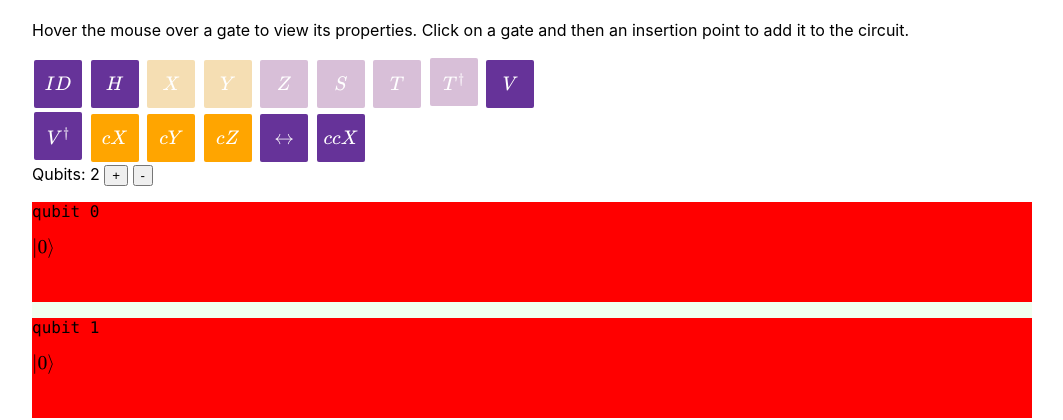
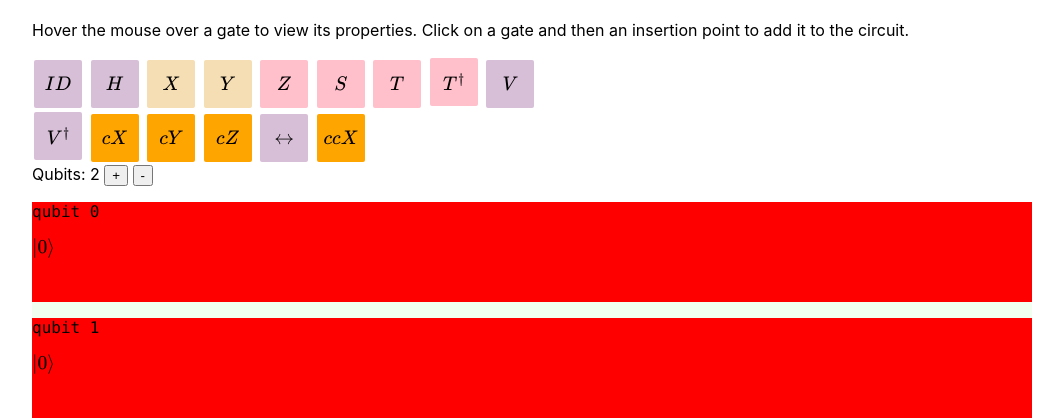
Before and after one commit to eigenraven/qcp-project, a Flask app: page / in a window 1280 px wide. Shown: the part 100-520 px from the top of the page, without its empty margins (108-1171 px from the left). Run offline with Flask 2, Linux system fonts and the light colour scheme.

Commit message:
Accessibility (style) gate icons

```diff
--- a/frontend/static/style.css
+++ b/frontend/static/style.css
@@ -47,7 +47,7 @@ nav li {
 
 .gate-icon {
   display: inline-block;
-  color: white;
+  color: black;
   border-radius: 2px;
   width: 3em;
   height: 3em;
@@ -59,13 +59,13 @@ nav li {
 }
 
 .gate .gate-icon, .general .gate-icon {
-  background: rebeccapurple;
+  background: thistle;
 }
 .rotation .gate-icon {
   background: wheat;
 }
 .phase .gate-icon {
-  background: thistle;
+  background: pink;
 }
 .controlled .gate-icon {
   background: orange;
--- a/src/qgate.json
+++ b/src/qgate.json
@@ -137,6 +137,7 @@
     }, {
 		"id": "ccnot", "arity": 3,
         "symbol": "ccX",
+        "kind": "controlled",
         "name": "Toffoli gate (aka ccX or ccNOT)",
         "description": "Much like the cX gate, will apply the X (aka the NOT) gate if both control qubits are \\(\\ket{1}\\), with entanglement for qubits neither \\(\\ket{0}\\) nor \\(\\ket{1}\\)",
         "matrix": [
```
